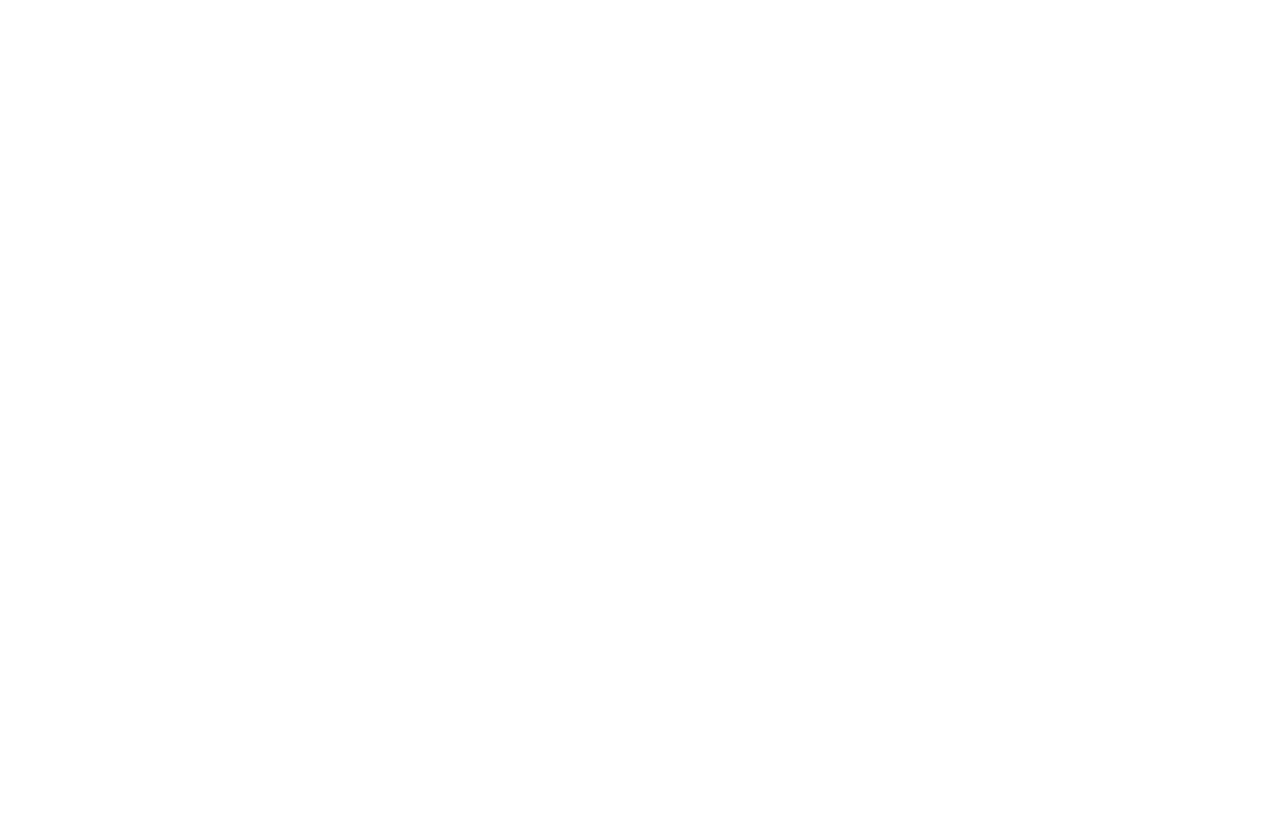
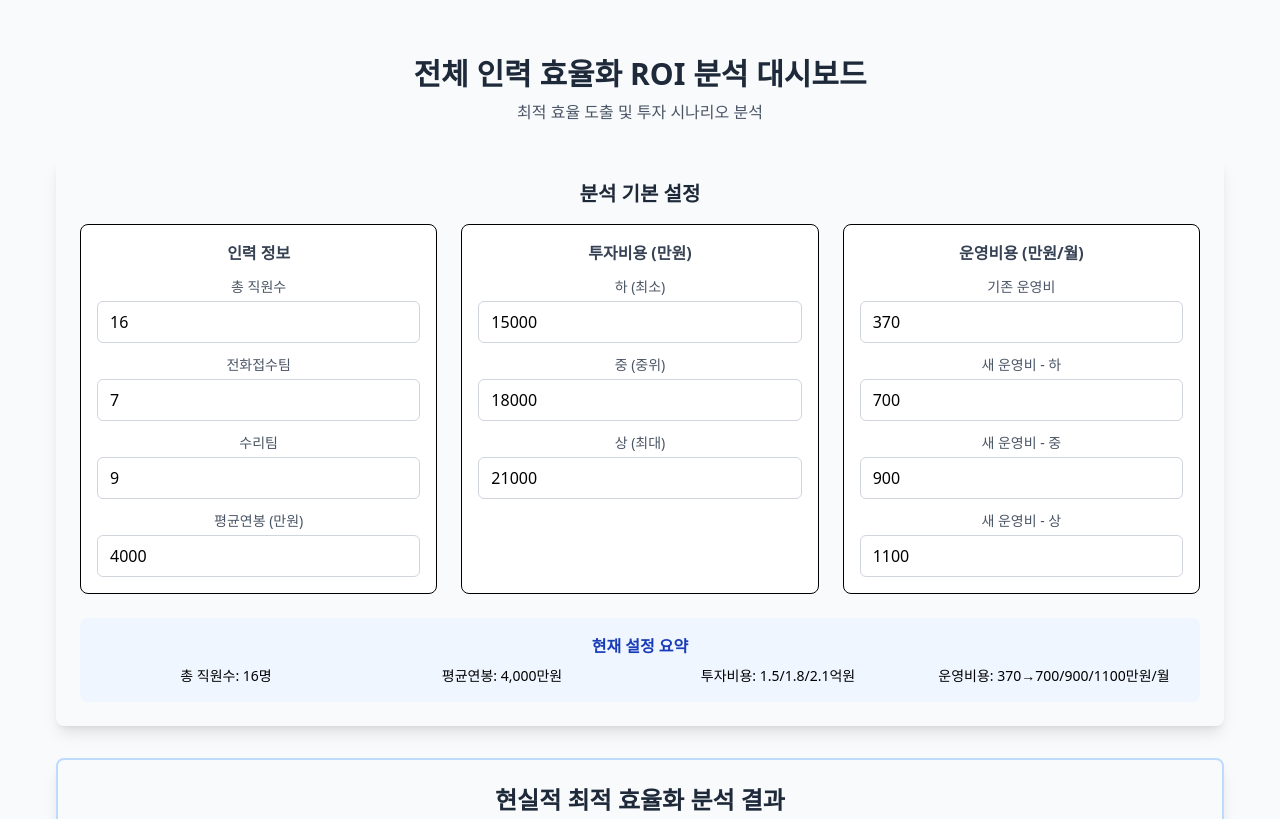
Before and after one commit to jspgmp/anal-roi, a plain HTML site: page index.html in a window 1280 px wide. Shown: the top 819 px of the page. Drawn offline with Linux system fonts and the light colour scheme; the site is published under a folder, as on GitHub Pages, so addresses that start at the root find nothing.

Commit message:
Update index.html

```diff
--- a/index.html
+++ b/index.html
@@ -5,8 +5,8 @@
     <link rel="icon" type="image/svg+xml" href="/vite.svg" />
     <meta name="viewport" content="width=device-width, initial-scale=1.0" />
     <title>Vite + React</title>
-    <script type="module" crossorigin src="/assets/index-CJ2HDtfH.js"></script>
-    <link rel="stylesheet" crossorigin href="/assets/index-HldKsG7p.css">
+    <script type="module" crossorigin src="./assets/index-CJ2HDtfH.js"></script>
+    <link rel="stylesheet" crossorigin href="./assets/index-HldKsG7p.css">
   </head>
   <body>
     <div id="root"></div>
```
